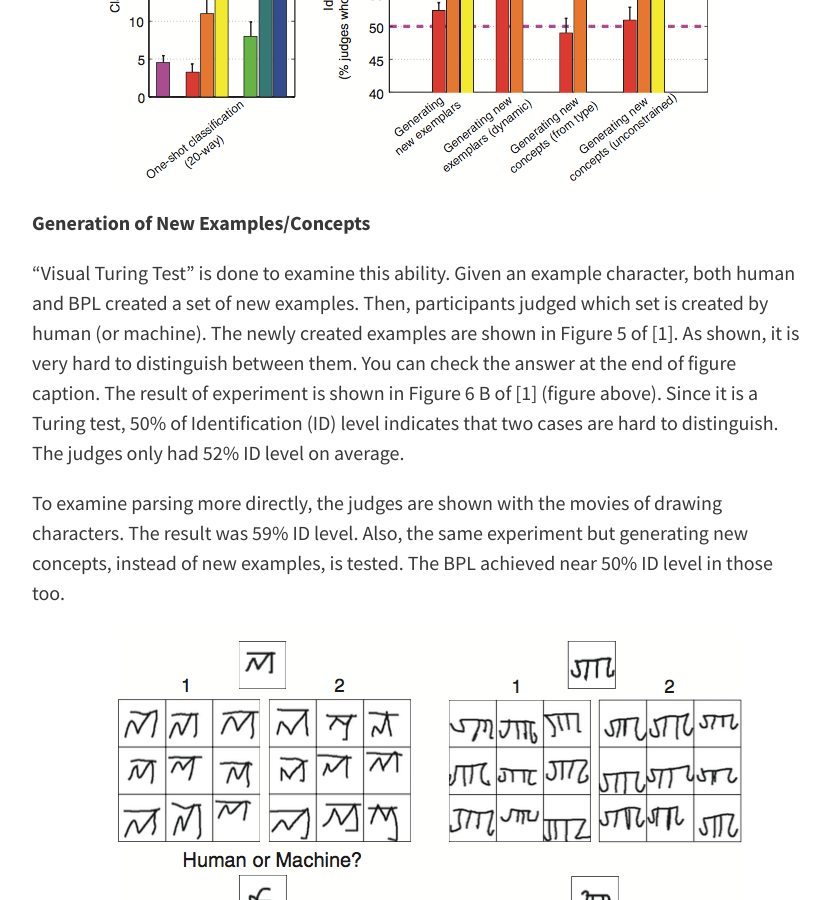
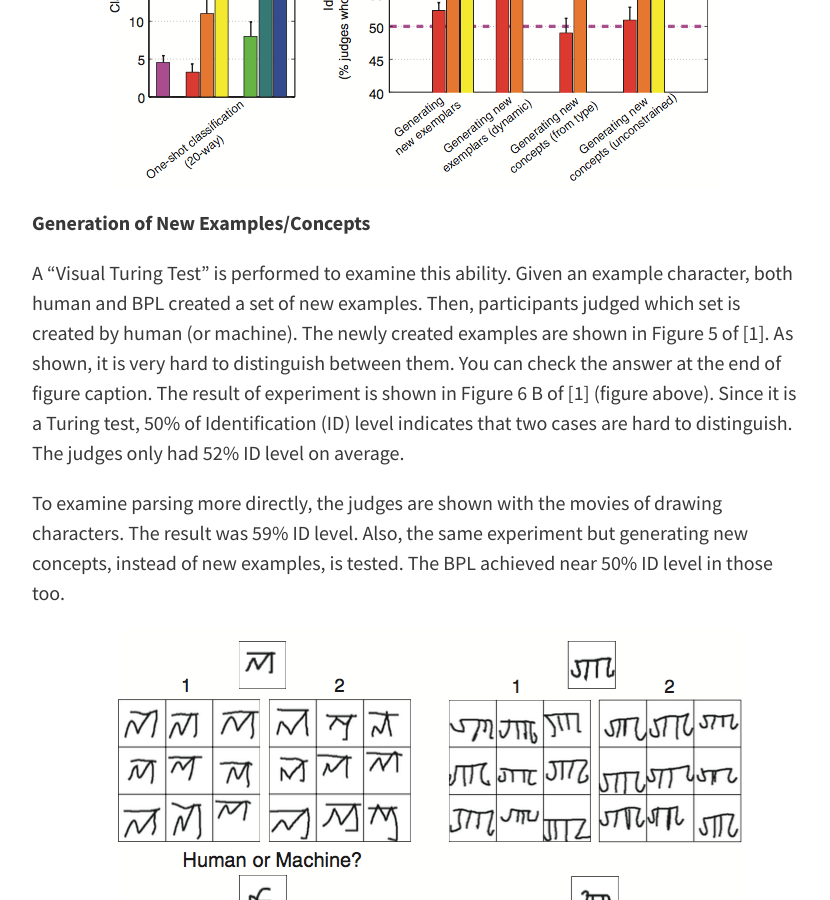
Before and after one commit to casmls/casmls.github.io, a Jekyll site: the page built from _posts/2017-02-08-oneshot.md, in a window 1280 px wide and 900 px high, scrolled down 5137 px. Shown: the whole window, without its empty margins (224-1054 px from the left). Built offline with Jekyll 4.4.1, drawn with Linux system fonts in a browser that asks for light colours; nearby versions of some CDN libraries; comment, search, counter and statistics services are not loaded; some of the changed text lies outside the part shown.

Commit message:
minor edits

```diff
--- a/_posts/2017-02-08-oneshot.md
+++ b/_posts/2017-02-08-oneshot.md
@@ -83,7 +83,7 @@ The paper also tried the same tasks after "lesioning" certain parts of the algor
 
 **Generation of New Examples/Concepts**
 
-"Visual Turing Test" is done to examine this ability. Given an example character, both human and BPL created a set of new examples. Then, participants judged which set is created by human (or machine). The newly created examples are shown in Figure 5 of [1]. As shown, it is very hard to distinguish between them. You can check the answer at the end of figure caption. The result of experiment is shown in Figure 6 B of [1] (figure above). Since it is a Turing test, 50% of Identification (ID) level indicates that two cases are hard to distinguish. The judges only had 52% ID level on average.
+A "Visual Turing Test" is performed to examine this ability. Given an example character, both human and BPL created a set of new examples. Then, participants judged which set is created by human (or machine). The newly created examples are shown in Figure 5 of [1]. As shown, it is very hard to distinguish between them. You can check the answer at the end of figure caption. The result of experiment is shown in Figure 6 B of [1] (figure above). Since it is a Turing test, 50% of Identification (ID) level indicates that two cases are hard to distinguish. The judges only had 52% ID level on average.
 
 To examine parsing more directly, the judges are shown with the movies of drawing characters. The result was 59% ID level. Also, the same experiment but generating new concepts, instead of new examples, is tested. The BPL achieved near 50% ID level in those too.
 
```
Also changed, not shown: other parts of _posts/2017-02-08-oneshot.md (+1 -1 lines).
